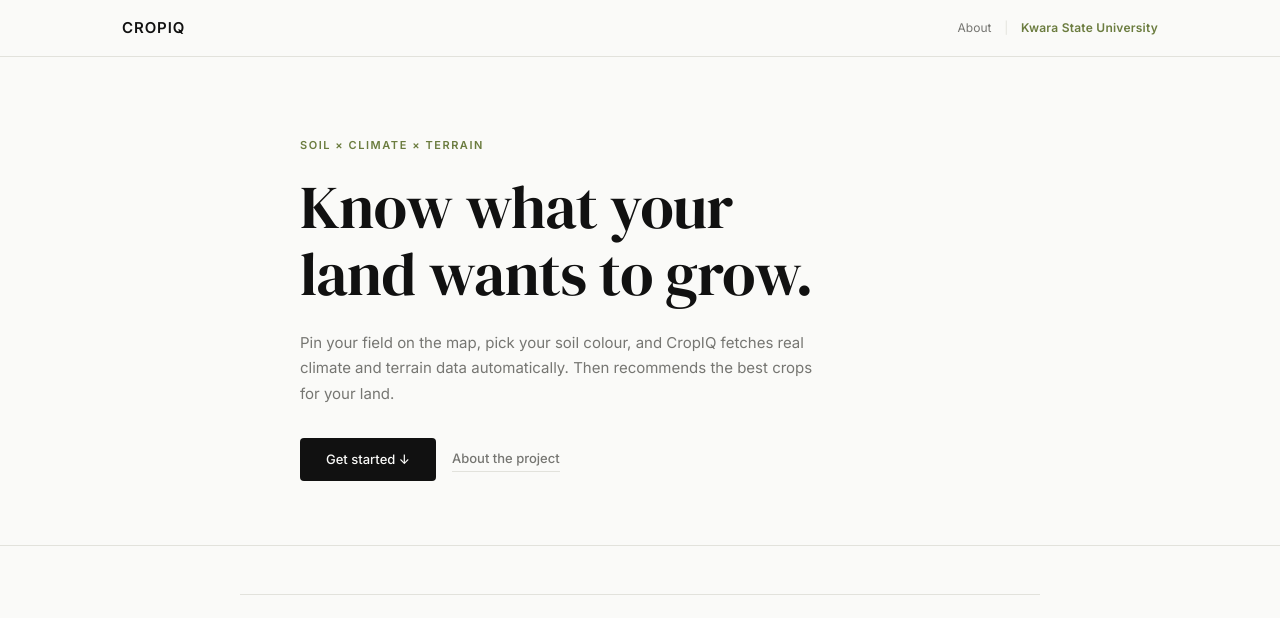
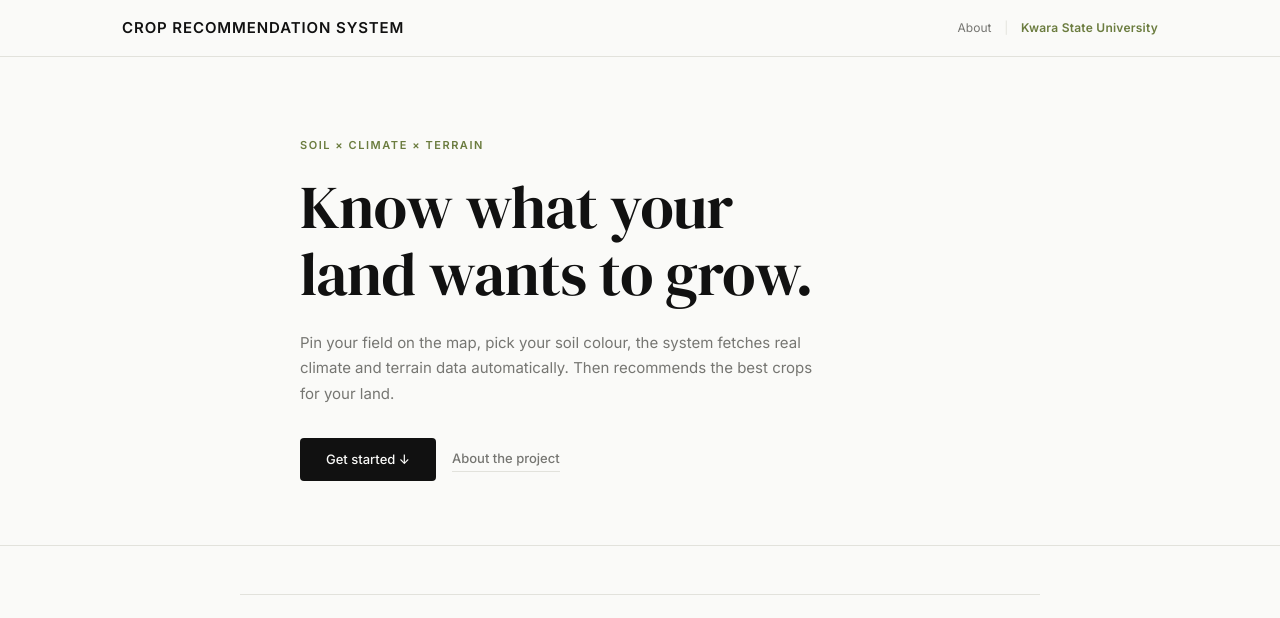
Before and after one commit to DanJumahH/Crop-Recommendation-System, a Flask app: page / in a window 1280 px wide. Shown: the top 618 px of the page. Run offline with Flask 3, Linux system fonts and the light colour scheme; parts of the project's set-up code (start-up, migrations or seed data) failed here and were passed over.

Commit message:
Update index.html

```diff
--- a/app/templates/index.html
+++ b/app/templates/index.html
@@ -3,7 +3,7 @@
 <head>
   <meta charset="UTF-8"/>
   <meta name="viewport" content="width=device-width, initial-scale=1.0"/>
-  <title>CropIQ — Crop Recommendation System</title>
+  <title>CropIQ</title>
   <link rel="preconnect" href="https://fonts.googleapis.com"/>
   <link rel="preconnect" href="https://fonts.gstatic.com" crossorigin/>
   <link href="https://fonts.googleapis.com/css2?family=DM+Serif+Display&family=Inter:wght@400;500;600&display=swap" rel="stylesheet"/>
@@ -15,7 +15,7 @@
 <!-- NAV -->
 <nav class="nav">
   <div class="nav-inner">
-    <span class="logo">CropIQ</span>
+    <span class="logo">Crop Recommendation System</span>
     <div class="nav-links">
       <a href="#about" class="nav-link">About</a>
       <span class="nav-sep">|</span>
@@ -29,7 +29,7 @@
   <div class="hero-inner">
     <p class="hero-eyebrow">Soil &times; Climate &times; Terrain</p>
     <h1 class="hero-title">Know what your<br>land wants to grow.</h1>
-    <p class="hero-sub">Pin your field on the map, pick your soil colour, and CropIQ fetches real climate and terrain data automatically. Then recommends the best crops for your land.</p>
+    <p class="hero-sub">Pin your field on the map, pick your soil colour, the system fetches real climate and terrain data automatically. Then recommends the best crops for your land.</p>
     <div class="hero-actions">
       <a href="#step1" class="btn-primary">Get started &darr;</a>
       <a href="#about" class="btn-ghost">About the project</a>
@@ -333,7 +333,7 @@
 <!-- FOOTER -->
 <footer class="footer">
   <div class="footer-inner">
-    <span>CropIQ &mdash; XGBoost crop recommendation system &mdash; Department of Computer Science &mdash; Kwara State University, Malete &mdash; 2026</span>
+    <span>XGBoost crop recommendation system &mdash; Department of Computer Science &mdash; Kwara State University, Malete &mdash; 2026</span>
     <span>XGBoost &middot; Open-Meteo ERA5 &middot; SRTM/NASADEM &middot; Mendeley Dataset</span>
   </div>
 </footer>
```
